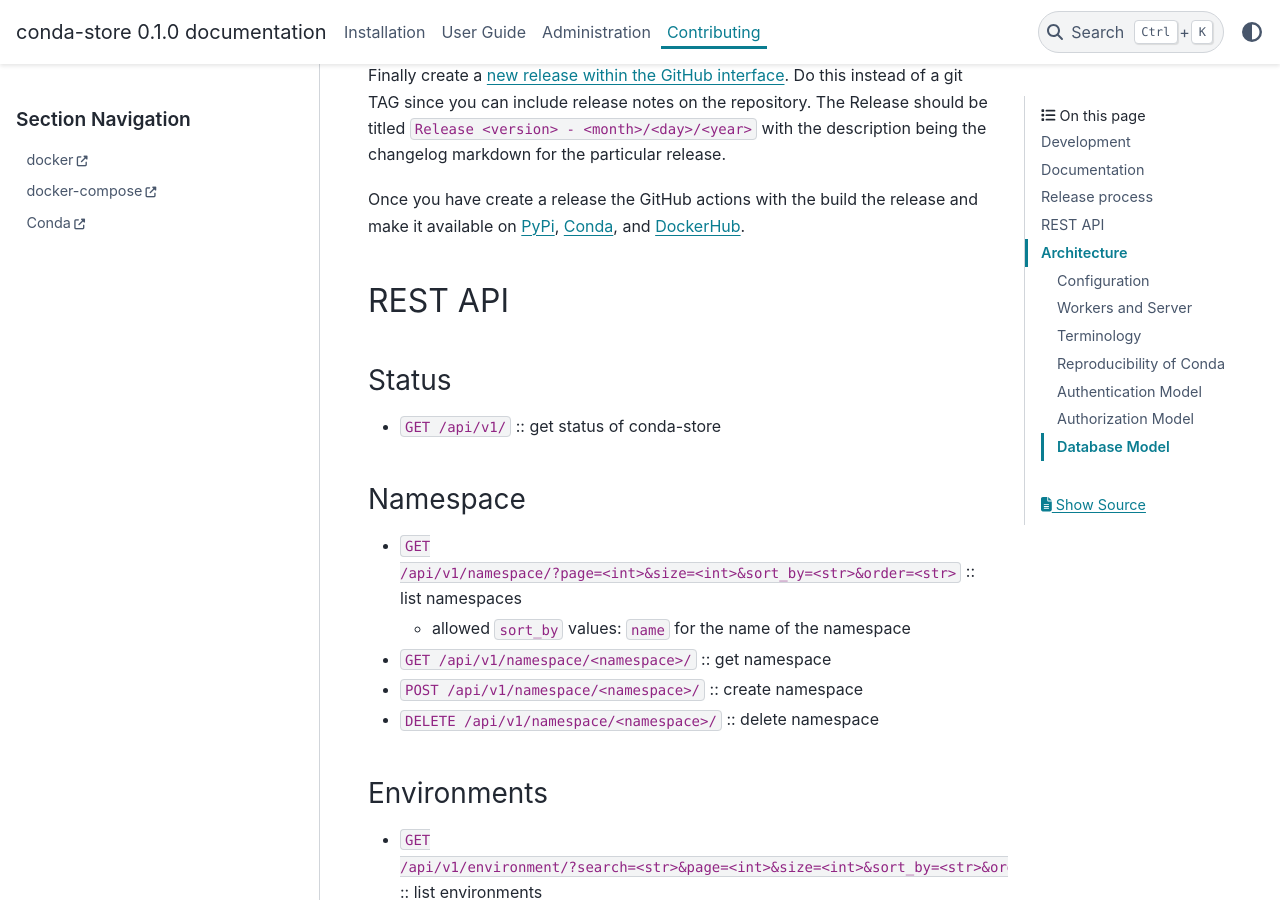
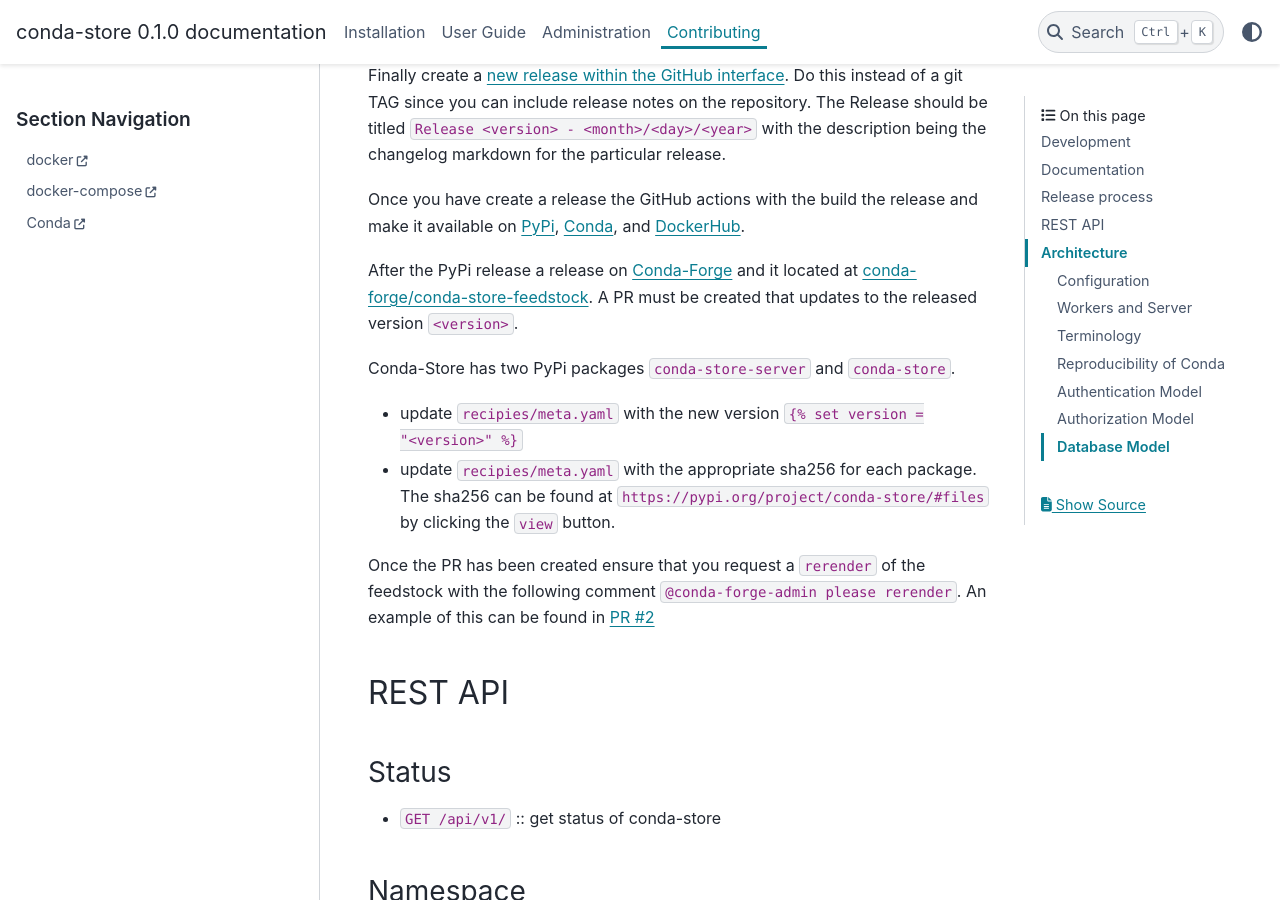
Before and after one commit to conda-incubator/conda-store, a Sphinx documentation site: the page built from docs/contributing.md, in a window 1280 px wide and 900 px high, scrolled down 2229 px. Built offline with Sphinx 7.4.7 and the PyData theme 0.15.4, drawn with Linux system fonts in a browser that asks for light colours.

Commit message:
Adding additional notes on how to create a new release

```diff
--- a/docs/contributing.md
+++ b/docs/contributing.md
@@ -100,6 +100,25 @@
 release and make it available on [PyPi](https://pypi.org/),
 [Conda](https://anaconda.org/), and
 [DockerHub](https://hub.docker.com/).
+
+After the PyPi release a release on
+[Conda-Forge](https://conda-forge.org/) and it located at
+[conda-forge/conda-store-feedstock](https://github.com/conda-forge/conda-store-feedstock). A
+PR must be created that updates to the released version
+`<version>`.
+
+Conda-Store has two PyPi packages `conda-store-server` and `conda-store`.
+
+ - update `recipies/meta.yaml` with the new version `{% set version = "<version>" %}`
+ - update `recipies/meta.yaml` with the appropriate sha256 for each
+   package. The sha256 can be found at
+   `https://pypi.org/project/conda-store/#files` by clicking the
+   `view` button.
+
+Once the PR has been created ensure that you request a `rerender` of
+the feedstock with the following comment `@conda-forge-admin please
+rerender`. An example of this can be found in [PR
+#2](https://github.com/conda-forge/conda-store-feedstock/pull/2)
 
 ## REST API
 
```
Also changed, not shown: 2 other files.
